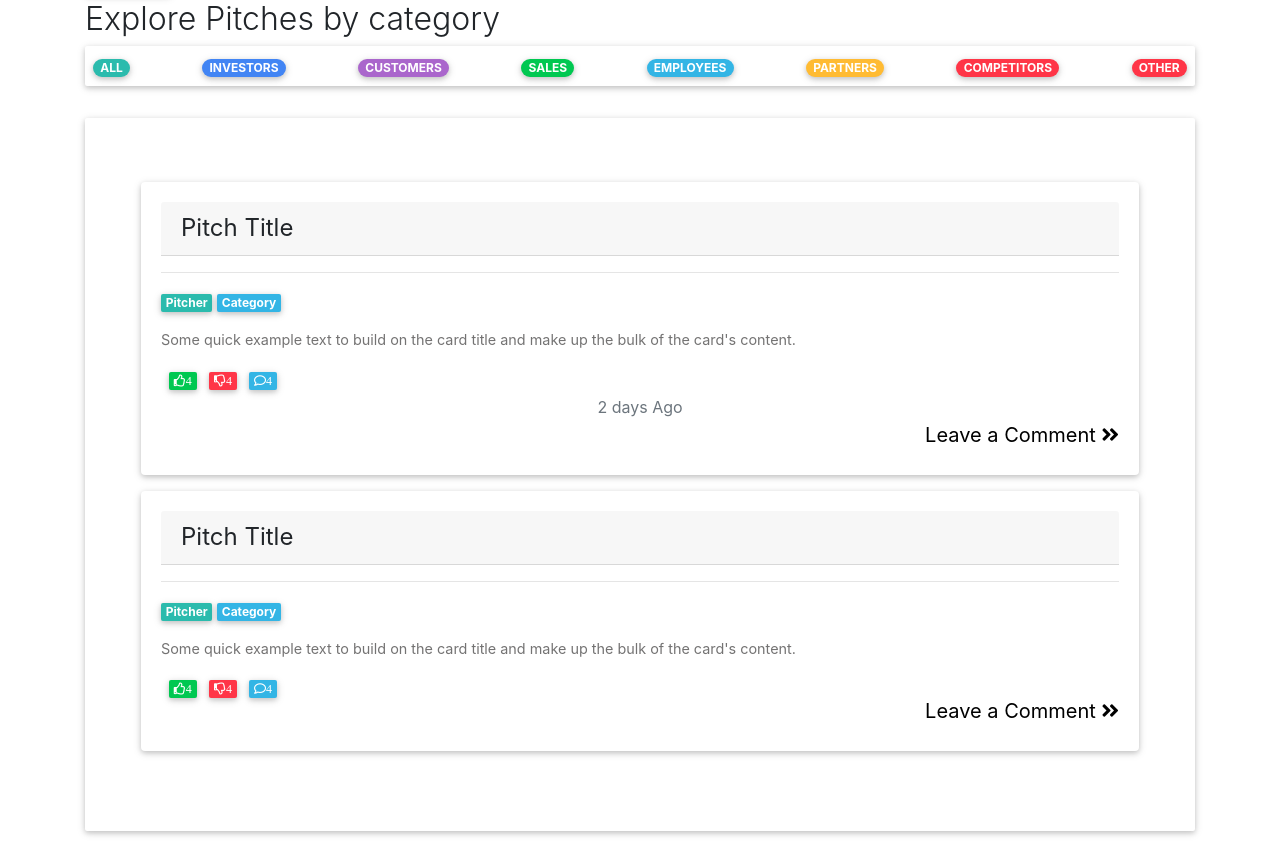
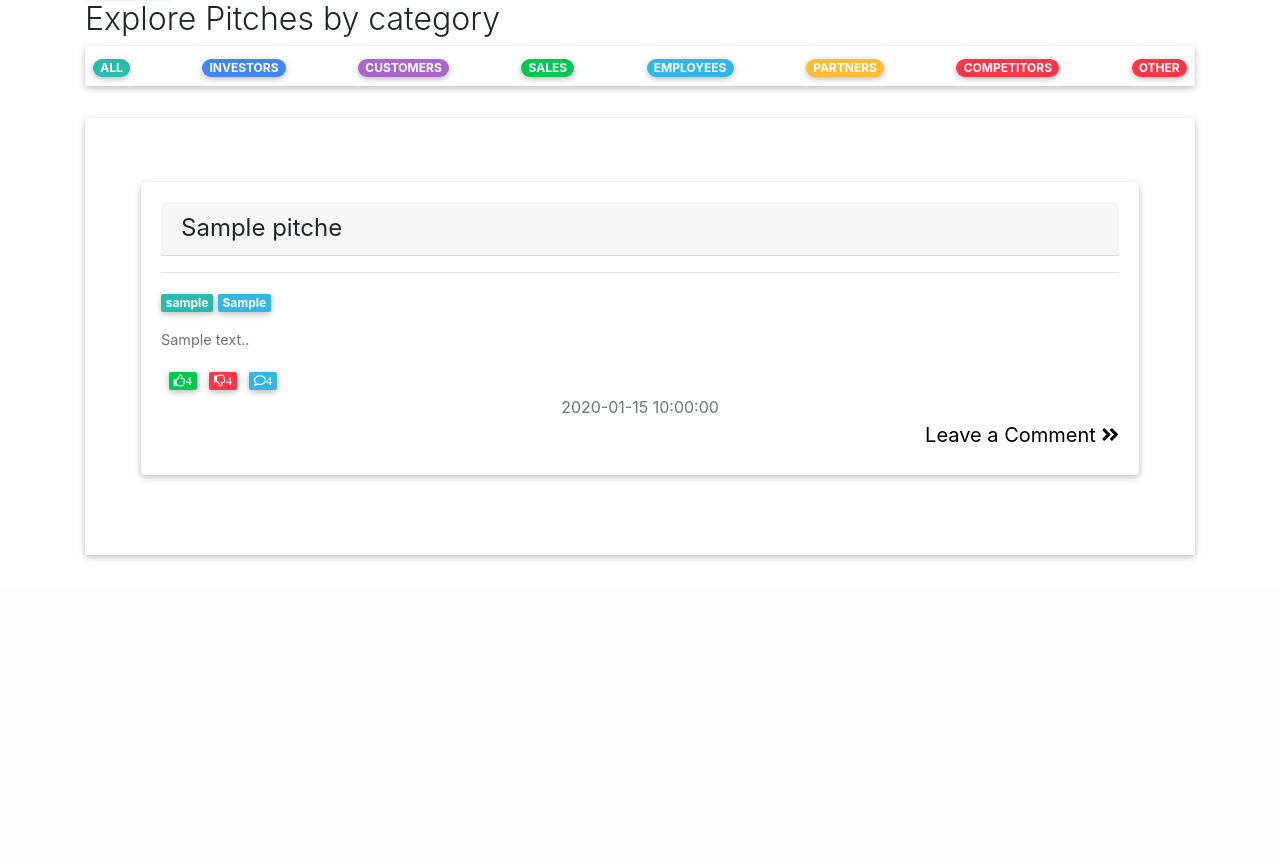
Before and after one commit to D-Kamunya/pitch-deck, a Flask app: page / in a window 1280 px wide. Shown: the part 469-1332 px from the top of the page. After the commit the page ends 1029 px from the top, so only its background shows below. Run offline with Flask 2, Linux system fonts and the light colour scheme; a user stored in the database is signed in; tables that the repository leaves empty hold one stand-in row (values such as "Sample post"); some libraries are stand-ins or nearby versions.

Commit message:
Create get_all_pitches method pitch class model

```diff
--- a/app/main/views.py
+++ b/app/main/views.py
@@ -13,8 +13,9 @@ def index():
     '''
     View root page function that returns the index page and its data
     '''
+    pitches=Pitch.get_all_pitches()
 
-    return render_template('index.html')
+    return render_template('index.html',pitches=pitches)
 
 @main.route('/profile/<username>')
 def profile(username):
--- a/app/models.py
+++ b/app/models.py
@@ -59,8 +59,14 @@ class Pitch(db.Model):
 
 
     def save_pitch(self):
-            db.session.add(self)
-            db.session.commit()
+        db.session.add(self)
+        db.session.commit()
+
+
+    @classmethod
+    def get_all_pitches(cls):
+        pitches = Pitch.query.order_by(Pitch.posted.asc()).all()
+        return pitches
 
 
 class Comment(db.Model):
--- a/app/templates/index.html
+++ b/app/templates/index.html
@@ -30,27 +30,31 @@
 
 
   <div class="pitches jumbotron">
+
+  {%if pitches%}
+    {% for pitch in pitches %}
+
       <div class="card pitch mx-4 mb-3">
 
         <!-- Card content -->
         <div class="card-body">
 
           <!-- Title -->
-        <h4 class="card-header">Pitch Title</h4>
+          <h4 class="card-header">{{pitch.pitch_title}}</h4>
           <hr>
           <!-- Text -->
           <div class="mb-3">
-          <a href="#" class="badge badge-default">Pitcher</a>
-          <a href="#" class="badge badge-info">Category</a>
+            <a href="#" class="badge badge-default">{{pitch.user.username}}</a>
+            <a href="#" class="badge badge-info">{{pitch.pitch_category}}</a>
           </div>
-        <p class="card-text">Some quick example text to build on the card title and make up the bulk of the card's
-          content.</p>
+          <p class="card-text">
+            {{pitch.pitch_body}}.</p>
           <div>
             <span class="badge badge-success ml-2"> <i class="far fa-thumbs-up">4</i></span>
             <span class="badge badge-danger ml-2"> <i class="far fa-thumbs-down">4</i></span>
             <span class="badge badge-info ml-2"> <i class="far fa-comment">4</i></span>
           </div>
-        <p class="text-muted text-center my-1">2 days Ago</p>
+          <p class="text-muted text-center my-1">{{(pitch.posted)}}</p>
           <a href="#!" class="black-text d-flex justify-content-end">
             <h5>Leave a Comment <i class="fas fa-angle-double-right"></i></h5>
           </a>
@@ -58,35 +62,13 @@
         </div>
 
       </div>
-
+    {% endfor %}
+    {%else%}
       <div class="card pitch mx-4 mb-3">
-
-      <!-- Card content -->
         <div class="card-body">
-
-        <!-- Title -->
-        <h4 class="card-header">Pitch Title</h4>
-        <hr>
-        <!-- Text -->
-        <div class="mb-3">
-          <a href="#" class="badge badge-default">Pitcher</a>
-          <a href="#" class="badge badge-info">Category</a>
+          <h4 class="card-header">Sorry, there is no pitch posted </h4>
         </div>
-        <p class="card-text">Some quick example text to build on the card title and make up the bulk of the card's
-          content.</p>
-        <div>
-          <span class="badge badge-success ml-2"> <i class="far fa-thumbs-up">4</i></span>
-          <span class="badge badge-danger ml-2"> <i class="far fa-thumbs-down">4</i></span>
-          <span class="badge badge-info ml-2"> <i class="far fa-comment">4</i></span>
       </div>
-        <!-- Link -->
-        <a href="#!" class="black-text d-flex justify-content-end">
-          <h5>Leave a Comment <i class="fas fa-angle-double-right"></i></h5>
-        </a>
-
-      </div>
-
-    </div>
-
+    {%endif%}
   </div>
 {%endblock%}
```
Also changed, not shown: tests/test_pitch.py (+9 -0 lines). Lines whose indentation alone changed are shown as unchanged.
